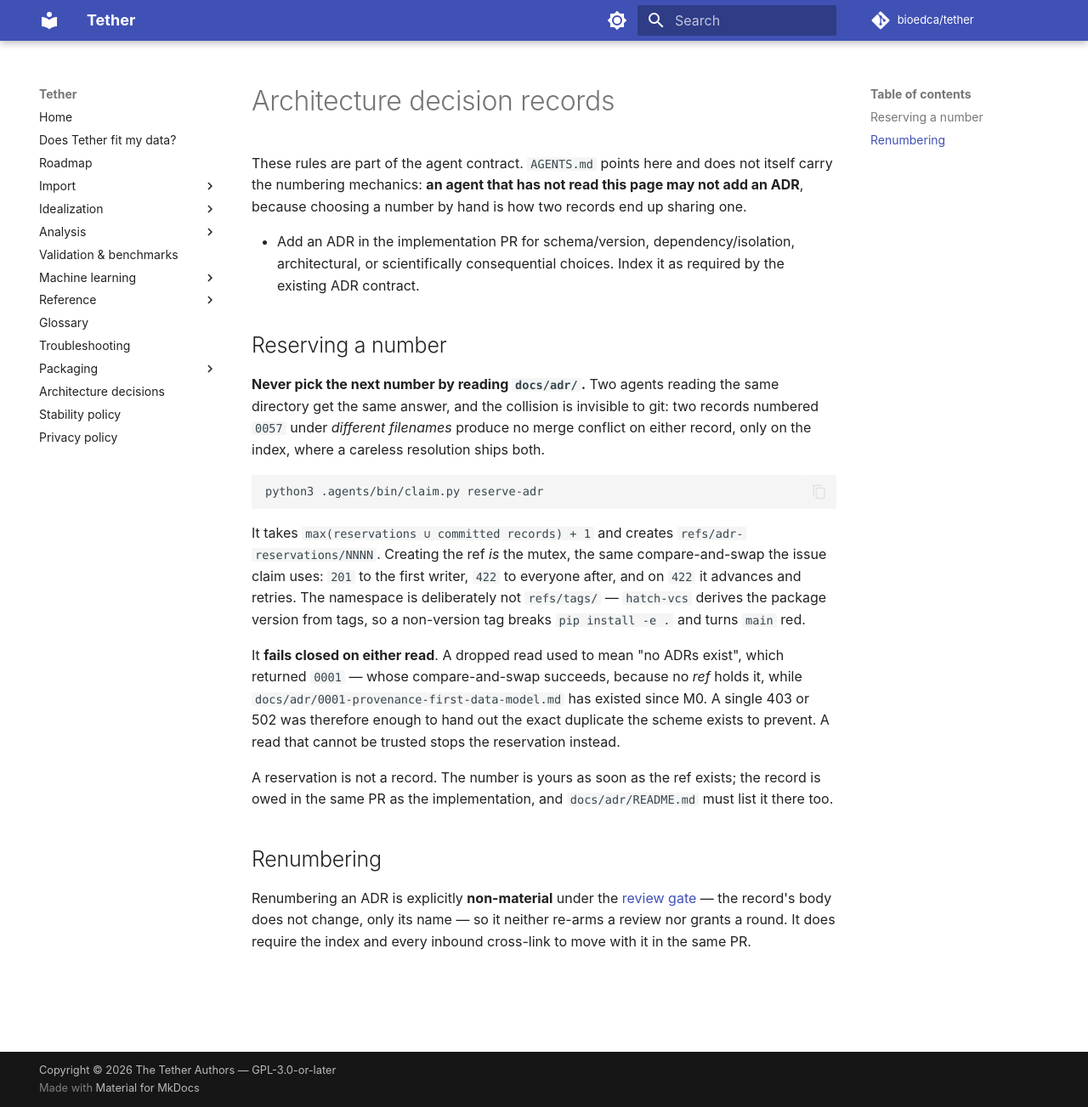
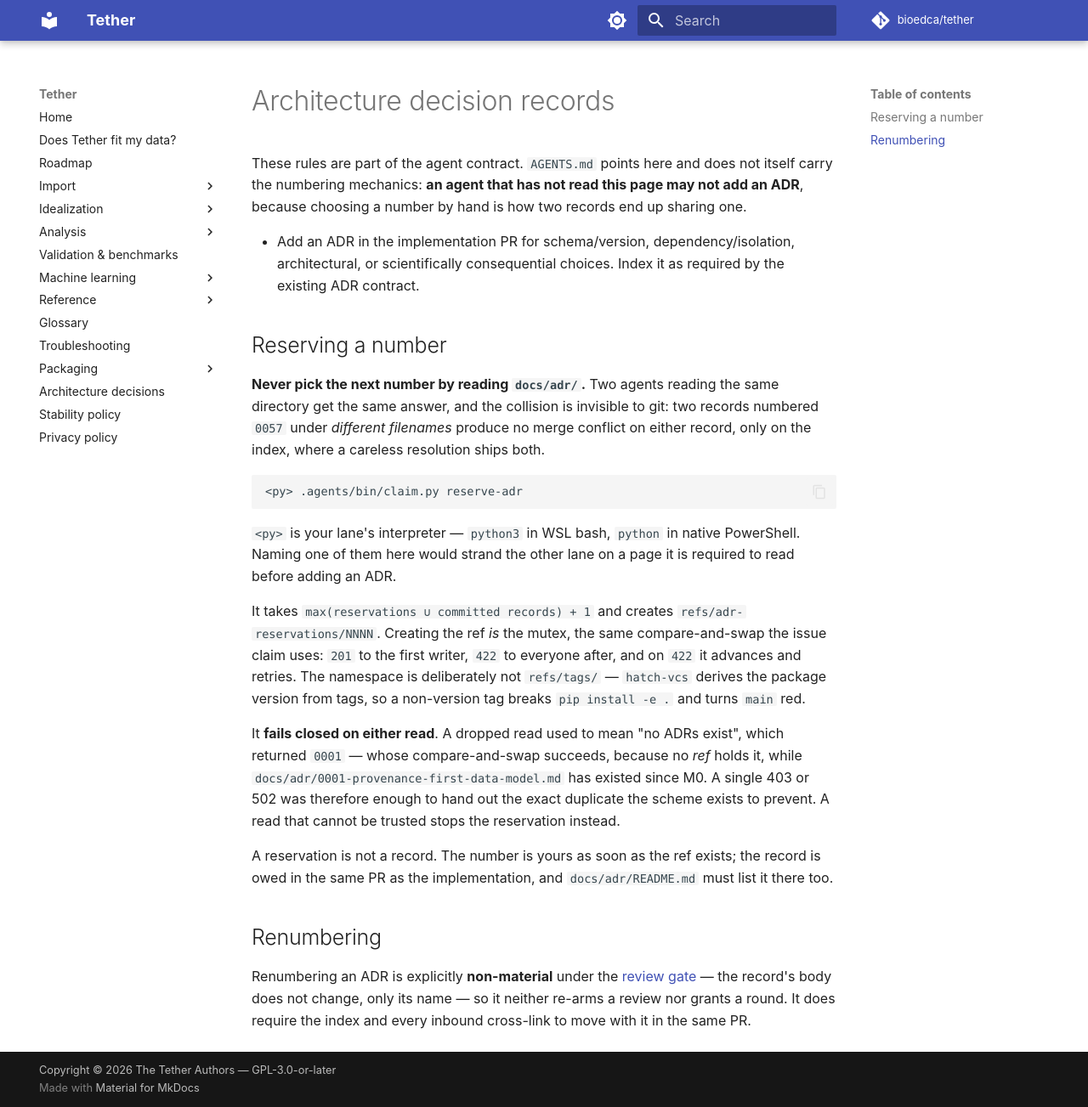
Before and after one commit to bioedca/tether, an MkDocs documentation site: the page built from docs/agents/adr.md, in a window 1280 px wide and 1303 px high. Shown: the whole window at 85% size. Built offline with MkDocs 1.6.1 and Material for MkDocs 9.7.7, drawn with Linux system fonts in a browser that asks for light colours; comment, search, counter and statistics services are not loaded; the version menu is left out.

Commit message:
fix(agents): take the lane-interpreter rule to the ADR page and bind the table
Codex P1 at the final head. `docs/agents/adr.md` is a shared governance page
the Codex lane is required to read before adding an ADR, and it carried a bare
`python3` - so reserving a number could fail on the native lane before the ADR
could be written. It takes `<py>` with the rule inline, like `AGENTS.md`. This
is the same defect as the one this PR fixes, one page over, and outside the new
test's `CONTRACT_FILES`.

Codex P2: the §Shell test asserted that every lane name and every interpreter
name appeared *somewhere* in the section, which passes just as happily when the
mappings are swapped - the section mentions all four strings either way. It now
parses the table into a mapping and compares it to `LANE_PYTHON` directly. The
table gains one row per lane so that comparison is 1:1, and the explanatory
prose moves below it so a cell holds only its interpreter.

Mutation-checked: swapping `claude` and `codex` in the table now fails with the
two mappings printed side by side.

````diff
--- a/docs/agents/adr.md
+++ b/docs/agents/adr.md
@@ -20,8 +20,11 @@ filenames* produce no merge conflict on either record, only on the index, where
 resolution ships both.
 
 ```sh
-python3 .agents/bin/claim.py reserve-adr
+<py> .agents/bin/claim.py reserve-adr
 ```
+
+`<py>` is your lane's interpreter — `python3` in WSL bash, `python` in native PowerShell. Naming one
+of them here would strand the other lane on a page it is required to read before adding an ADR.
 
 It takes `max(reservations ∪ committed records) + 1` and creates `refs/adr-reservations/NNNN`.
 Creating the ref *is* the mutex, the same compare-and-swap the issue claim uses: `201` to the first
````
Also changed, not shown: .agents/skills/tether-worker/SKILL.md (+6 -2 lines), 1 other file.
